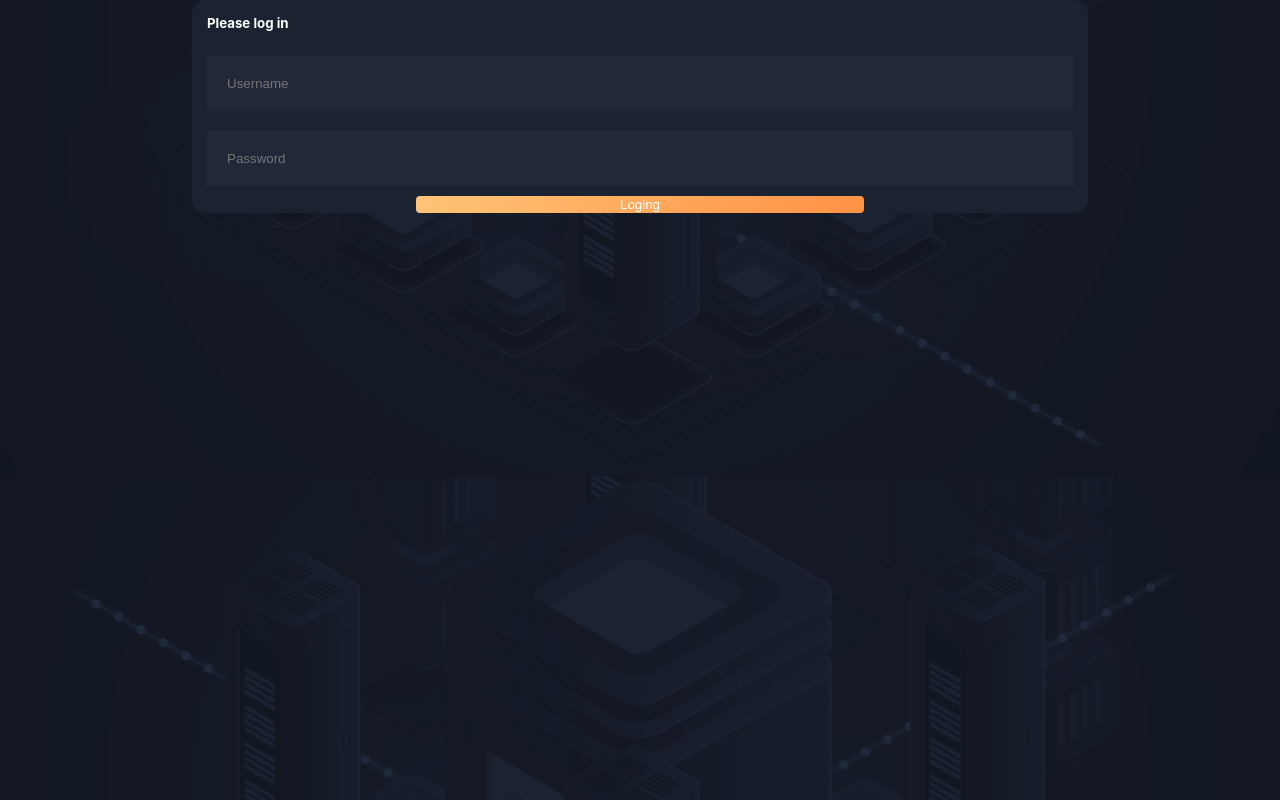
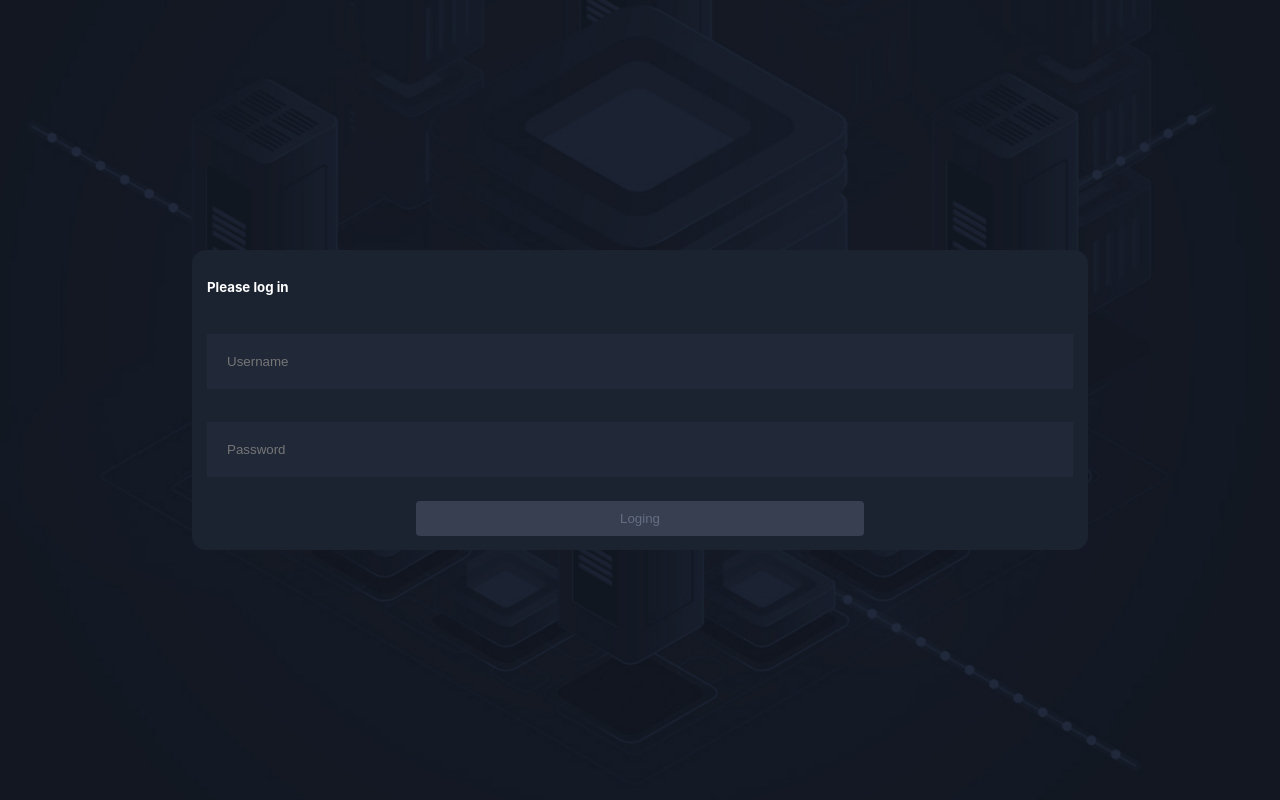
Before and after one commit to Timikcool/dex-cybex-algo, a React (Create React App) app: page / in a window 1280 px wide. Built offline with nearby package versions, Linux system fonts and the light colour scheme.

Commit message:
Finished login styling

```diff
--- a/src/App.js
+++ b/src/App.js
@@ -32,7 +32,7 @@ class App extends React.Component {
     console.log(data);
     return (
       <>
-        {!isAuthorized ? <Login /> : <OrderOverview price={162} amount={2} />}
+        {!isAuthorized ? <Login authCallback={this.auth} /> : <OrderOverview price={162} amount={2} />}
       </>
     );
   }
--- a/src/index.css
+++ b/src/index.css
@@ -7,6 +7,10 @@ body {
   -moz-osx-font-smoothing: grayscale;
   background: url(./assets/bg.jpg) 50% repeat-y;
   background-size: cover;
+  height: 100%;
+}
+#root, html {
+  height: 100%;
 }
 
 code {
--- a/src/login/index.js
+++ b/src/login/index.js
@@ -1,18 +1,37 @@
 import React, { useState } from 'react';
 import './login.scss';
 const Login = ({ authCallback }) => {
-    const [username, setUsername] = useState('');
-    const [password, setPassword] = useState('');
+  const [username, setUsername] = useState('');
+  const [password, setPassword] = useState('');
   return (
-    <form className="login" onSubmit={(ev)=> {
-        ev.preventDefault()
-        authCallback(username, password)
-        }}>
-      <h5>Please log in</h5>
-      <input type="text" placeholder="Username" onChange={({target}) => setUsername(target.value)} />
-      <input type="password" placeholder="Password" onChange={({target}) => setPassword(target.value)} />
-      <button className="submit" type="submit" disabled={!(username && password)} >Loging</button>
-    </form>
+    <div className="login-container">
+      <form
+        className="login"
+        onSubmit={ev => {
+          ev.preventDefault();
+          authCallback(username, password);
+        }}
+      >
+        <h5>Please log in</h5>
+        <input
+          type="text"
+          placeholder="Username"
+          onChange={({ target }) => setUsername(target.value)}
+        />
+        <input
+          type="password"
+          placeholder="Password"
+          onChange={({ target }) => setPassword(target.value)}
+        />
+        <button
+          className="submit"
+          type="submit"
+          disabled={!(username && password)}
+        >
+          Loging
+        </button>
+      </form>
+    </div>
   );
 };
 
--- a/src/login/login.scss
+++ b/src/login/login.scss
@@ -1,3 +1,11 @@
+.login-container {
+    height: 100%;
+    display: flex;
+    align-items: center;
+    justify-content: space-around;
+    flex-direction: column;
+
+}
 .login {
   display: flex;
   flex-direction: column;
@@ -7,6 +15,8 @@
   background: #1b2230;
   border-radius: 14px;
   color: white;
+  height: 300px;
+    justify-content: space-evenly;
   h5 {
     margin: 15px;
   }
@@ -26,9 +36,19 @@
     border: none;
     margin: 0 auto;
     width: 50%;
-  }
-  button[disabed] {
-    background-color: rgba(120, 129, 154, 0.3) !important;
-    background-image: none !important;
+    padding: 10px;
+    transition: all .3s cubic-bezier(.25,.8,.5,1);
+    &:disabled,
+    &[disabled] {
+      background-color: rgba(120, 129, 154, 0.3) !important;
+      background-image: none !important;
+      color:rgba(120, 129, 154, 0.7)
+    }
+    &:hover {
+        cursor: pointer;
+    }
+    &:focus {
+        outline: none;
+    }
   }
 }
```
